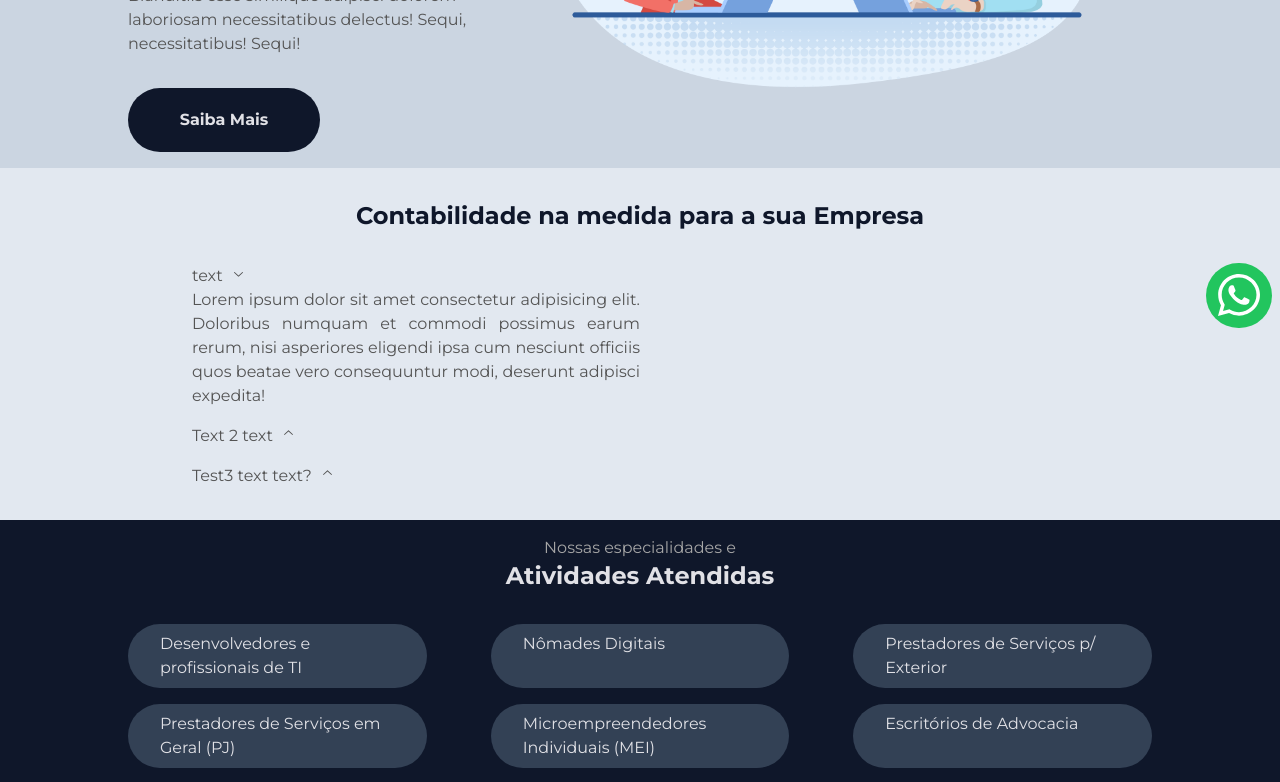
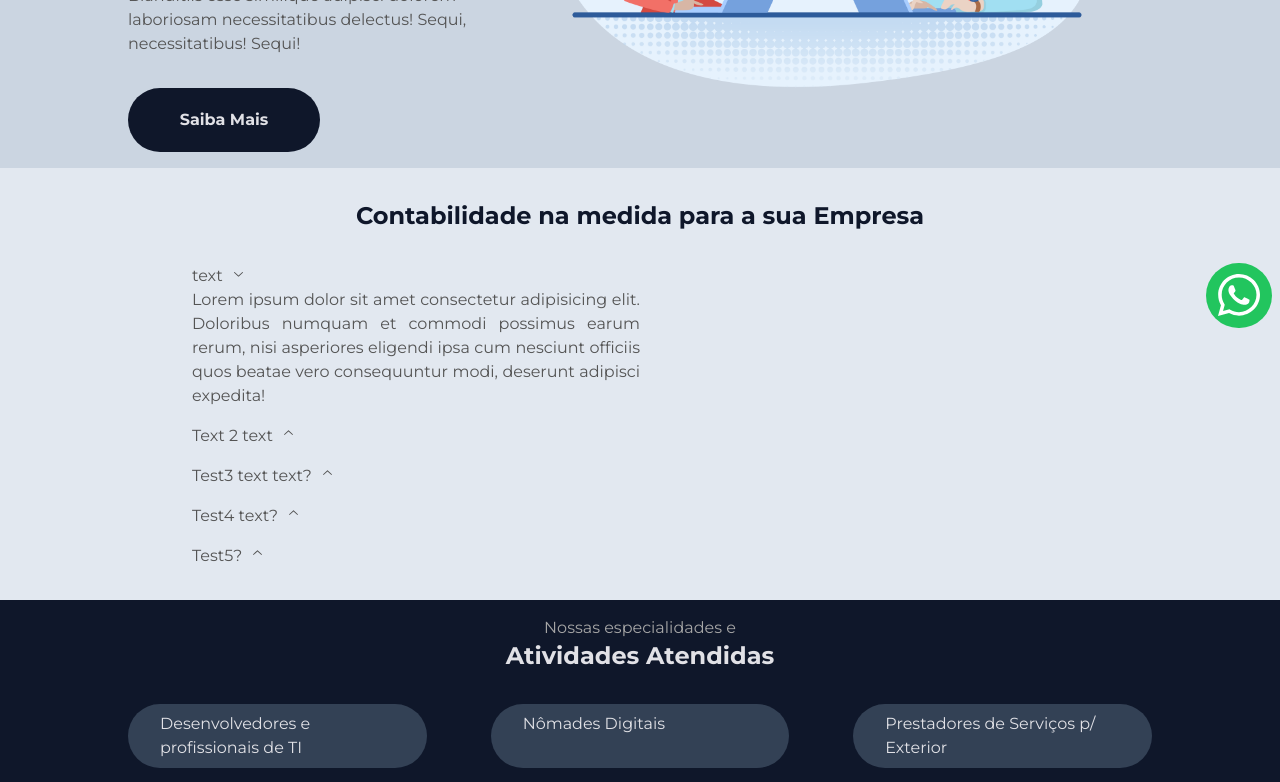
Before and after one commit to artenlf/dalmoarten, a Next.js app: page / in a window 1280 px wide. Shown: the part 464-1246 px from the top of the page. Built offline with nearby package versions, Linux system fonts and the light colour scheme.

Commit message:
refactor/fix: accordion to center

```diff
--- a/src/pages/index.tsx
+++ b/src/pages/index.tsx
@@ -32,7 +32,7 @@ export default function Home() {
         </div>
         <Image src={BannerImage} height={400} alt="" />
       </section>
-      <section className="px-48 py-8 flex flex-col">
+      <section className="px-48 py-8 flex flex-col items-center">
         <h2
           className="font-bold text-2xl text-slate-900 mx-auto mb-8"
         >
@@ -85,6 +85,44 @@ export default function Home() {
             <Accordion.Item value="item-3">
               <Accordion.Header>
                 Test3 text text?
+
+                <Accordion.Trigger
+                  className="ml-2 data-[state=open]:rotate-180"
+                >
+                  <ChevronUpIcon aria-hidden />
+                </Accordion.Trigger>
+              </Accordion.Header>
+              <Accordion.Content
+                className="text-justify overflow-hidden
+                data-[state=open]:animate-slideDown
+                data-[state=closed]:animate-slideUp"
+              >
+                Lorem ipsum dolor sit amet consectetur adipisicing elit. Doloribus numquam et commodi possimus earum rerum, nisi asperiores eligendi ipsa cum nesciunt officiis quos beatae vero consequuntur modi, deserunt adipisci expedita!
+              </Accordion.Content>
+            </Accordion.Item>
+
+            <Accordion.Item value="item-4">
+              <Accordion.Header>
+                Test4 text?
+
+                <Accordion.Trigger
+                  className="ml-2 data-[state=open]:rotate-180"
+                >
+                  <ChevronUpIcon aria-hidden />
+                </Accordion.Trigger>
+              </Accordion.Header>
+              <Accordion.Content
+                className="text-justify overflow-hidden
+                data-[state=open]:animate-slideDown
+                data-[state=closed]:animate-slideUp"
+              >
+                Lorem ipsum dolor sit amet consectetur adipisicing elit. Doloribus numquam et commodi possimus earum rerum, nisi asperiores eligendi ipsa cum nesciunt officiis quos beatae vero consequuntur modi, deserunt adipisci expedita!
+              </Accordion.Content>
+            </Accordion.Item>
+
+            <Accordion.Item value="item-5">
+              <Accordion.Header>
+                Test5?
 
                 <Accordion.Trigger
                   className="ml-2 data-[state=open]:rotate-180"
```
